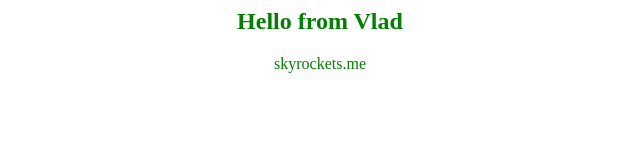
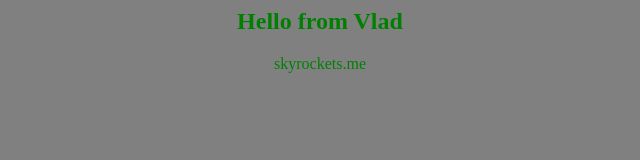
Before and after one commit to vladfnk/app-for-jenkins, a plain HTML site: page index.html in a window 1280 px wide. Shown: the whole page, without its empty margins (320-960 px from the left). Drawn offline with Linux system fonts and the light colour scheme.

Commit message:
Update index.html

```diff
--- a/index.html
+++ b/index.html
@@ -1,5 +1,5 @@
 <html>
-<body bgcolor=white>
+<body bgcolor=gray>
 <center>
 <h2><font color=green>Hello from Vlad</font></h2>
 
```
